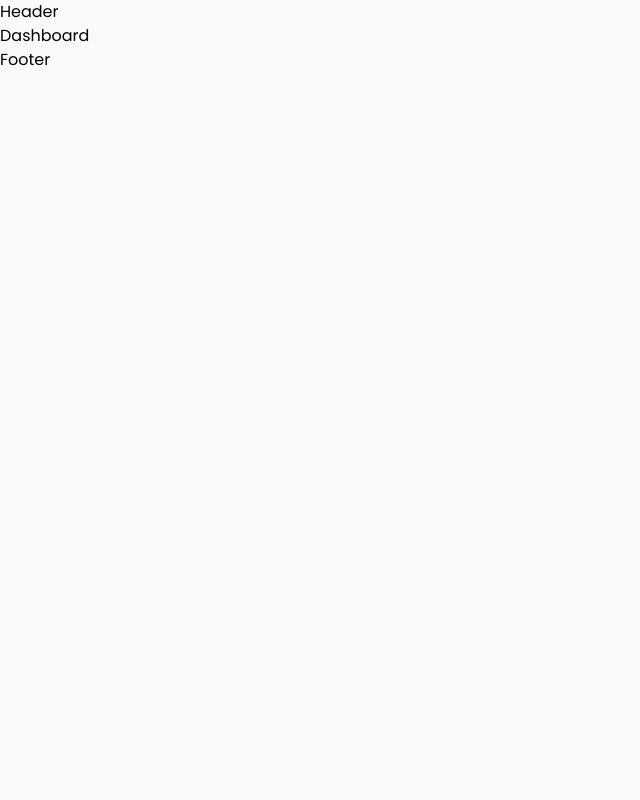
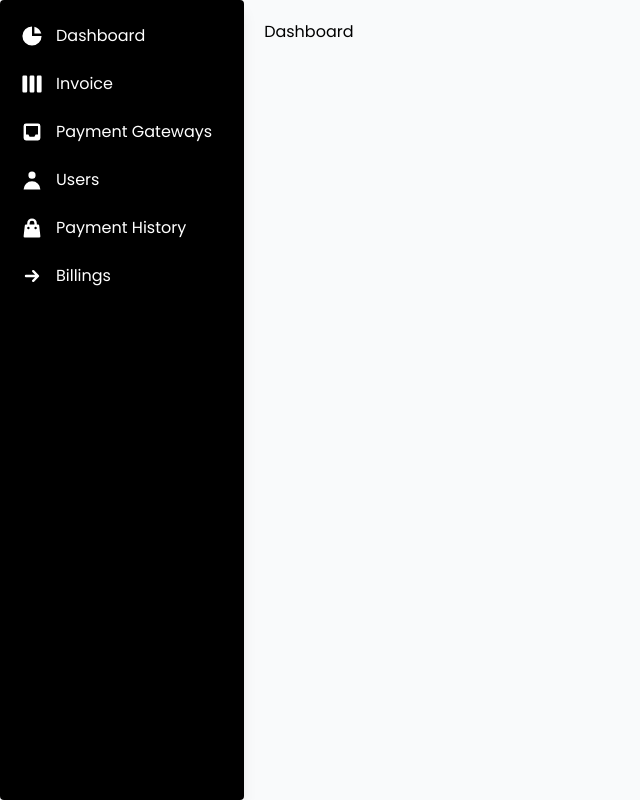
Before and after one commit to sysfoc/car-dealer-demo, a Next.js app: page /dashboard in a window 1280 px wide. Shown: the whole page, without its empty margins (0-640 px from the left). Built offline with nearby package versions, Linux system fonts and the light colour scheme.

Commit message:
Design The Admin Sidebar

```diff
--- /dev/null
+++ b/app/(admin)/components/AdminSidebar.jsx
@@ -0,0 +1,70 @@
+"use client";
+
+import { Sidebar } from "flowbite-react";
+import {
+  HiArrowSmRight,
+  HiChartPie,
+  HiInbox,
+  HiShoppingBag,
+  HiTable,
+  HiUser,
+  HiViewBoards,
+} from "react-icons/hi";
+
+const AdminSidebar = () => {
+  return (
+    <Sidebar
+      aria-label="Sidebar of a dashboard"
+      className="w-[18rem] h-screen shadow-lg sidebar"
+    >
+      <Sidebar.Items>
+        <Sidebar.ItemGroup>
+          <Sidebar.Item
+            href="#"
+            icon={HiChartPie}
+            className="text-white hover:!bg-white hover:!text-black"
+          >
+            Dashboard
+          </Sidebar.Item>
+          <Sidebar.Item
+            href="#"
+            icon={HiViewBoards}
+            className="text-white hover:!bg-white hover:!text-black"
+          >
+            Invoice
+          </Sidebar.Item>
+          <Sidebar.Item
+            href="#"
+            icon={HiInbox}
+            className="text-white hover:!bg-white hover:!text-black"
+          >
+            Payment Gateways
+          </Sidebar.Item>
+          <Sidebar.Item
+            href="#"
+            icon={HiUser}
+            className="text-white hover:!bg-white hover:!text-black"
+          >
+            Users
+          </Sidebar.Item>
+          <Sidebar.Item
+            href="#"
+            icon={HiShoppingBag}
+            className="text-white hover:!bg-white hover:!text-black"
+          >
+            Payment History
+          </Sidebar.Item>
+          <Sidebar.Item
+            href="#"
+            icon={HiArrowSmRight}
+            className="text-white hover:!bg-white hover:!text-black"
+          >
+            Billings
+          </Sidebar.Item>
+        </Sidebar.ItemGroup>
+      </Sidebar.Items>
+    </Sidebar>
+  );
+};
+
+export default AdminSidebar;
--- a/app/(admin)/components/Footer.jsx
+++ /dev/null
@@ -1,7 +0,0 @@
-import React from "react";
-
-const Footer = () => {
-  return <div>Footer</div>;
-};
-
-export default Footer;
--- a/app/(admin)/components/Header.jsx
+++ /dev/null
@@ -1,7 +0,0 @@
-import React from "react";
-
-const Header = () => {
-  return <div>Header</div>;
-};
-
-export default Header;
--- a/app/components/LayoutRapper.tsx
+++ b/app/components/LayoutRapper.tsx
@@ -2,8 +2,7 @@
 import { usePathname } from "next/navigation";
 import Header from "@/app/components/Header";
 import Footerr from "@/app/components/Footerr";
-import AdminHeader from "@/app/(admin)/components/Header";
-import AdminFooter from "@/app/(admin)/components/Footer";
+import AdminSidebar from "@/app/(admin)/components/AdminSidebar";
 
 export default function LayoutWrapper({
   children,
@@ -12,12 +11,20 @@ export default function LayoutWrapper({
 }) {
   const pathname = usePathname();
   const isDashboardRoute = pathname.startsWith("/dashboard");
-
   return (
     <>
-      {isDashboardRoute ? <AdminHeader /> : <Header />}
-      {children}
-      {isDashboardRoute ? <AdminFooter /> : <Footerr />}
+      {!isDashboardRoute ? (
+        <div>
+          <Header />
+          {children}
+          <Footerr />
+        </div>
+      ) : (
+        <div className="flex">
+          <AdminSidebar />
+          <div className="w-full p-5">{children}</div>
+        </div>
+      )}
     </>
   );
 }
--- a/app/globals.css
+++ b/app/globals.css
@@ -5,3 +5,16 @@
 html {
   scroll-behavior: smooth;
 }
+
+.sidebar div {
+  background-color: black !important;
+  color: white !important;
+}
+
+.sidebar div svg {
+  fill: white !important;
+}
+
+.sidebar div svg:hover {
+  fill: black !important;
+}
```
